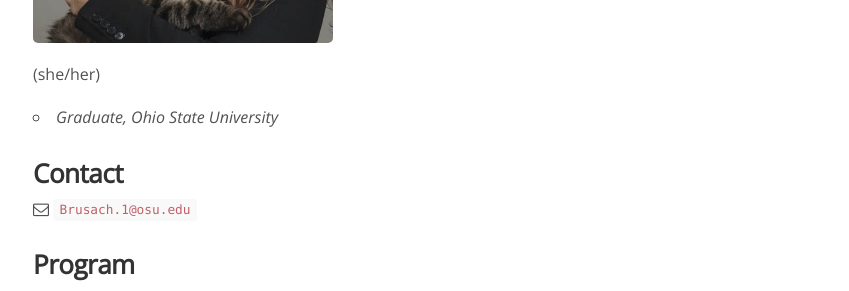
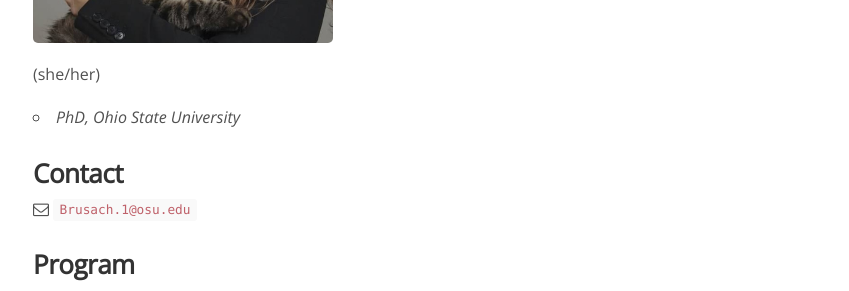
Before and after one commit to searlelab/searlelab.github.io, a Jekyll site: the page built from _people/katelyn_brusach.md, in a window 1280 px wide. Shown: the part 382-673 px from the top of the page, without its empty margins (222-1071 px from the left). Built offline with Jekyll 4.4.1, drawn with Linux system fonts in a browser that asks for light colours; nearby versions of some CDN libraries; comment, search, counter and statistics services are not loaded.

Commit message:
Update katelyn_brusach.md

```diff
--- a/_people/katelyn_brusach.md
+++ b/_people/katelyn_brusach.md
@@ -9,7 +9,7 @@ joined: 2022
   <img width="300" src="{{site.baseurl}}/images/people/{{page.avatar}}" data-action="zoom">
 (she/her)
 
-- _Graduate, Ohio State University_<br>
+- _PhD, Ohio State University_<br>
 
 ### Contact
 
```
Also changed, not shown: other parts of _people/katelyn_brusach.md (+1 -1 lines).
